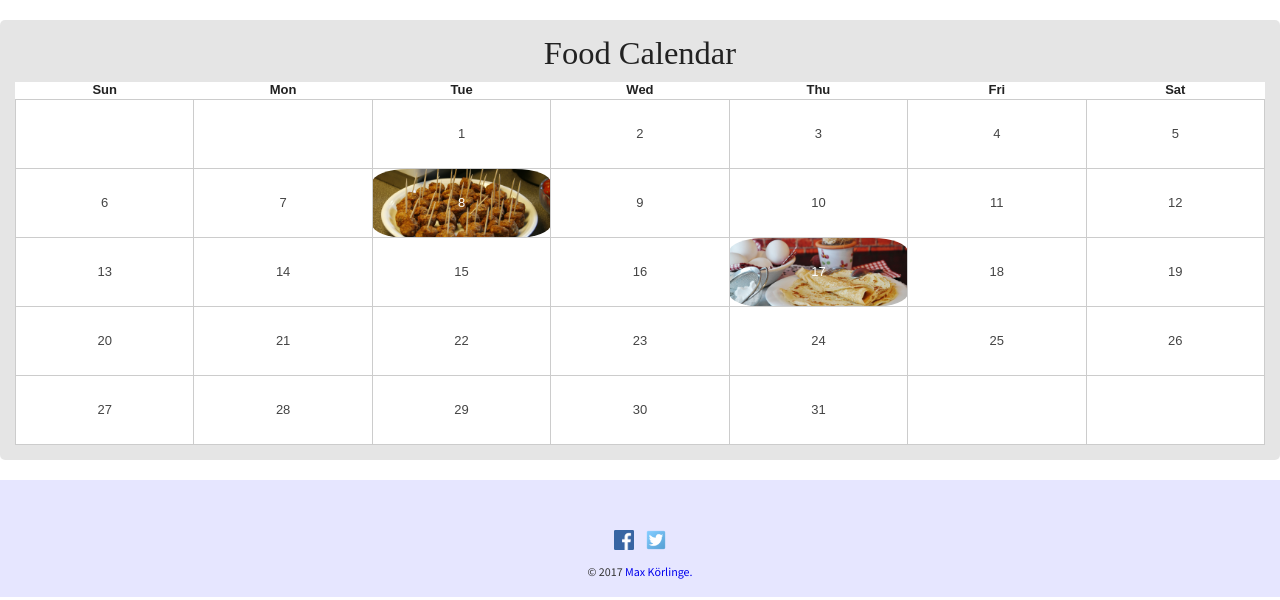
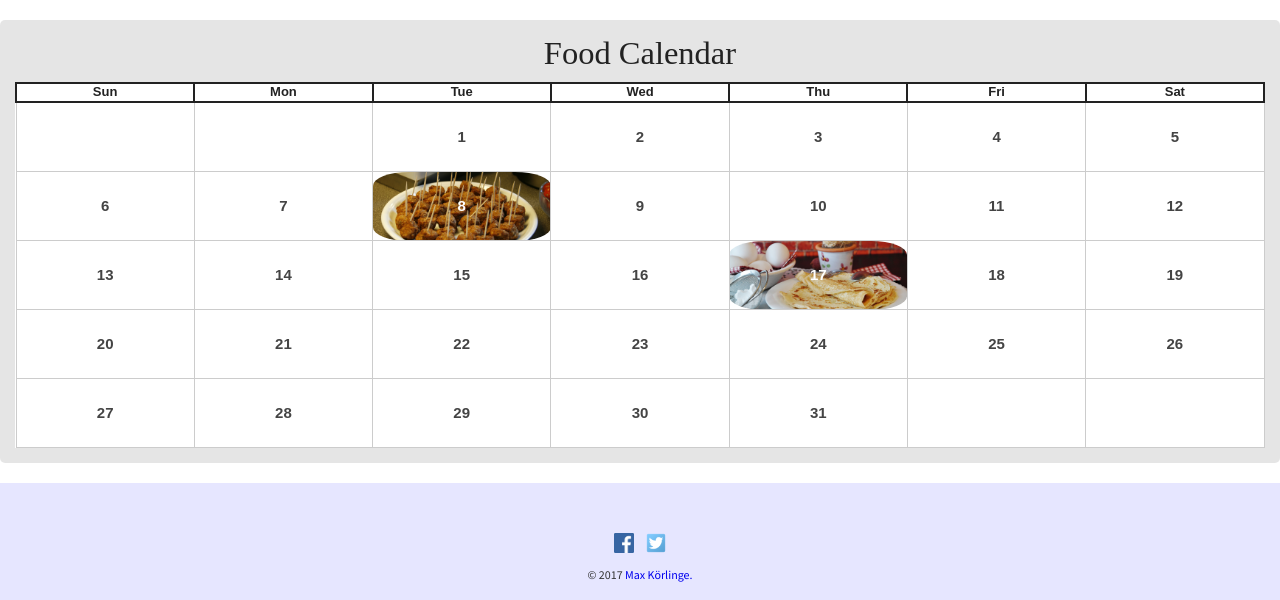
Before and after one commit to fongie/TastyRecipes, a PHP site: page /calendar.html in a window 1280 px wide. Shown: the part 240-840 px from the top of the page. Run offline with PHP 8.4, Linux system fonts and the light colour scheme; some web fonts are replaced.

Commit message:
working static calendar page

```diff
--- a/calendar.html
+++ b/calendar.html
@@ -61,7 +61,7 @@
                 <tr>
                     <td>6</td>
                     <td>7</td>
-                    <td class="meatballs">8</td>
+                    <td class="meatballs"><a href="meatballs.html">8</a></td>
                     <td>9</td>
                     <td>10</td>
                     <td>11</td>
@@ -72,7 +72,7 @@
                     <td>14</td>
                     <td>15</td>
                     <td>16</td>
-                    <td class="pancakes">17</td>
+                    <td class="pancakes"><a href="pancakes.html">17</a></td>
                     <td>18</td>
                     <td>19</td>
                 </tr>
--- a/css/main.css
+++ b/css/main.css
@@ -118,8 +118,6 @@ footer {
 	margin: 0 5px;
 }
 
-
-
 /* Home page */
 
 #home img {
@@ -161,19 +159,36 @@ table {
       font-size: 13px;
       width: 100%;
   }
+  th {
+     border-style: solid;
+     border-width: 2px;
+  }
   td {
       width: 66px;
       border: 1px solid #ccc;
       color: #444;
       line-height: 66px;
       text-align: center;
-      border-radius: 20%;
+      font-weight: bold;
+      font-size: 15px;
   }
+
+  td:hover {
+    box-shadow: 8px 8px 16px 4px #888888;
+  }
+
+  /* is this doing anything? */
   tr:first-child td {
       color: #222;
       font-weight: 700;
   }
+  td a {
+      width: 100%;
+      display: block;
+      color: white;
+  }
   .meatballs {
+      border-radius: 20%;
       background-image: url("../img/meatballs.jpg");
       background-size: cover;
       background-repeat: no-repeat;
@@ -182,6 +197,7 @@ table {
 
   }
   .pancakes {
+      border-radius: 20%;
       background-image: url("../img/pancakes.jpg");
       background-size: cover;
       background-repeat: no-repeat;
--- a/pancakes.html
+++ b/pancakes.html
@@ -36,7 +36,7 @@
 
             <div>
                 <div class="recipe">
-                    <h3>Meatballs</h3>
+                    <h3>Pancakes</h3>
                     <img src="img/pancakes.jpg">
 
                     <ul>
```
